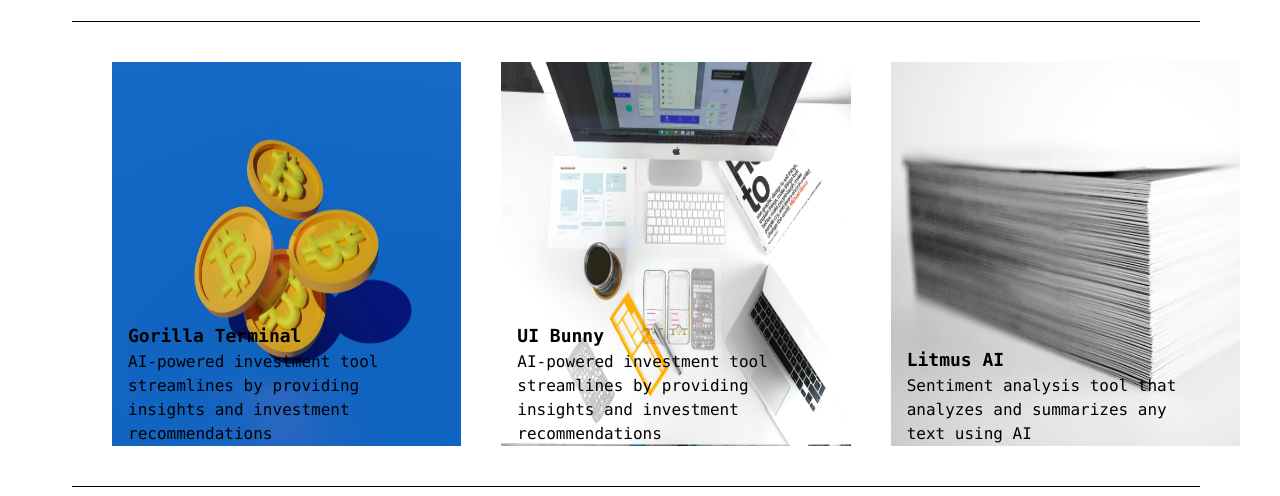
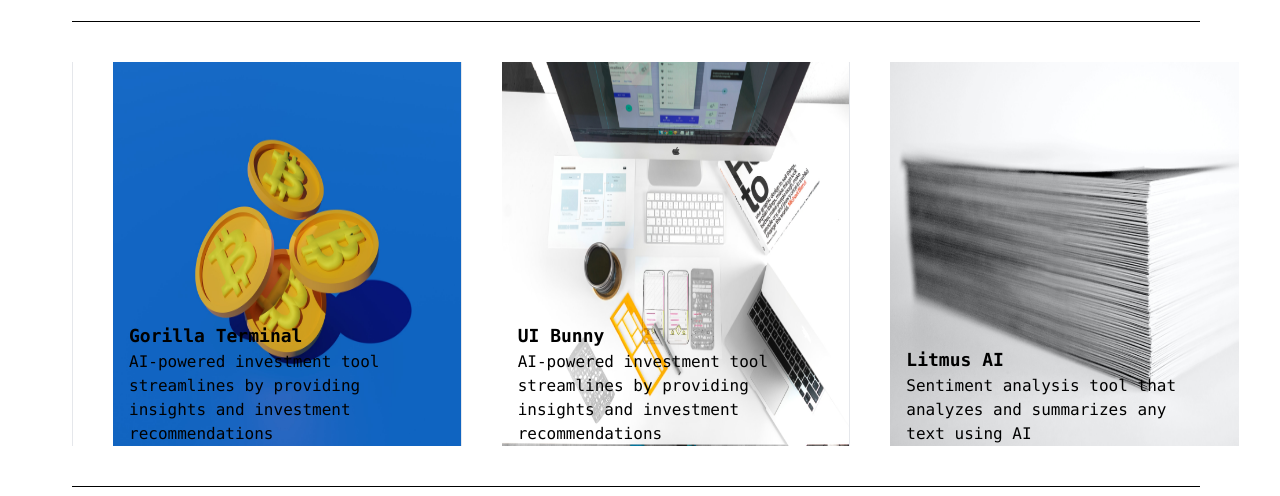
Before and after one commit to katkat055/gl-portfolio, a plain HTML site: page index.html in a window 1280 px wide. Shown: the part 168-664 px from the top of the page. Drawn offline with nearby package versions, Linux system fonts and the light colour scheme.

Commit message:
completed

```diff
--- a/index.html
+++ b/index.html
@@ -67,13 +67,12 @@
         <hr class="mt-6 border-black mx-0 md:mx-10">
 
         <!-- companies -->
-        <div class="border border-l-0 md:border-l-black border-r-0 md:border-r-black border-t-0 border-b-0 ml-0 md:ml-10 mr-0 md:mr-10">
+        <div class="border border-t-0 border-b-0 ml-0 md:ml-10 mr-0 md:mr-10">
 
         <div class="grid grid-flow-row md:grid-cols-3 gap-10 mt-4 md:mt-10 mx-2 md:mx-10 w-full h-96">
 
             <!-- gorilla terminal -->
-            <div class="relative border border-r-0 md:border-r-black border-t-0 border-l-0
-            border-b-black md:border-b-0 pb-4 md:pb-0 mr-3 md:mr-0">
+            <div class="relative border  border-t-0 border-l-0 border-b-black md:border-b-0 pb-4 md:pb-0 mr-3 md:mr-0">
 
                <a href="https://gorillaterminal.com/"> <div class="relative h-full w-full hover:scale-90 transition-all">
 
@@ -90,8 +89,7 @@
             </div>
 
             <!-- ui bunny -->
-            <div class="border border-r-0 md:border-r-black border-t-0 border-l-0
-            border-b-black md:border-b-0 pb-4 md:pb-0 mr-3 md:mr-0">
+            <div class="border border-t-0 border-l-0 border-b-black md:border-b-0 pb-4 md:pb-0 mr-3 md:mr-0">
 
                 <a href="https://uibunny.club/"> <div class="relative w-full h-full hover:scale-90 transition-all">
 
@@ -138,11 +136,5 @@
 </div>
 <!-- container -->
 
-    <!-- footer -->
-    <!-- <footer class="bg-gray-400 w-full h-10 bottom-0">
-
-    </footer> -->
-    <!-- footer -->
-
 </body>
 </html>
```
